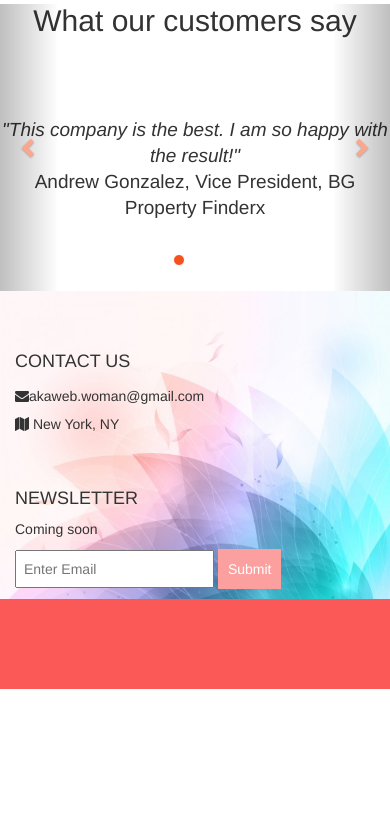
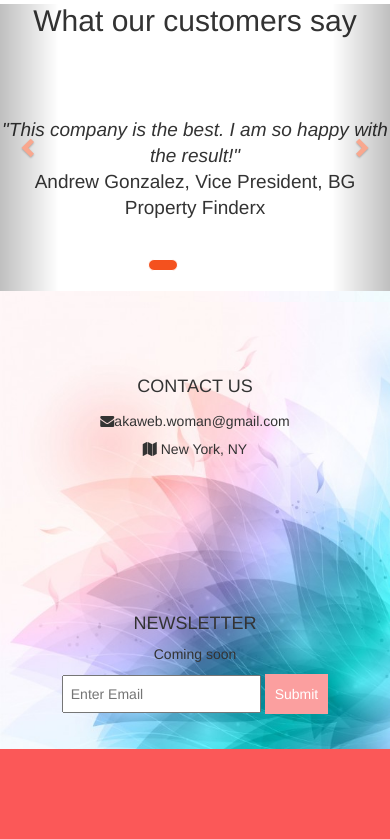
Before and after one commit to angeliqueb71/abbweb, a Rails app: page / in a window 390 px wide. Shown: the part 769-1608 px from the top of the page. Before the commit the page ends 1458 px from the top, so only its background shows below. Run offline with Rails 7, Linux system fonts and the light colour scheme; style sheets or scripts are compiled from the project's sources; some libraries are stand-ins or nearby versions.

Commit message:
fixing mobile respon & cleaning up design

```diff
--- a/app/assets/stylesheets/home.scss
+++ b/app/assets/stylesheets/home.scss
@@ -23,6 +23,42 @@
   .item span {
       font-style: normal;
   }
+
+  @keyframes slide {
+      0% {
+        opacity: 0;
+        transform: translateY(70%);
+      }
+      100% {
+        opacity: 1;
+        transform: translateY(0%);
+      }
+    }
+    @-webkit-keyframes slide {
+      0% {
+        opacity: 0;
+        -webkit-transform: translateY(70%);
+      }
+      100% {
+        opacity: 1;
+        -webkit-transform: translateY(0%);
+      }
+    }
+    @media screen and (max-width: 768px) {
+      .col-sm-4 {
+        text-align: center;
+        margin: 25px 0;
+      }
+      .btn-lg {
+          width: 100%;
+          margin-bottom: 35px;
+      }
+    }
+    @media screen and (max-width: 480px) {
+      .logo {
+          font-size: 150px;
+      }
+    }
 
 
 
@@ -1054,40 +1090,3 @@
     order: 1;
   }
 }
-
-
-// @keyframes slide {
-//     0% {
-//       opacity: 0;
-//       transform: translateY(70%);
-//     }
-//     100% {
-//       opacity: 1;
-//       transform: translateY(0%);
-//     }
-//   }
-//   @-webkit-keyframes slide {
-//     0% {
-//       opacity: 0;
-//       -webkit-transform: translateY(70%);
-//     }
-//     100% {
-//       opacity: 1;
-//       -webkit-transform: translateY(0%);
-//     }
-//   }
-//   @media screen and (max-width: 768px) {
-//     .col-sm-4 {
-//       text-align: center;
-//       margin: 25px 0;
-//     }
-//     .btn-lg {
-//         width: 100%;
-//         margin-bottom: 35px;
-//     }
-//   }
-//   @media screen and (max-width: 480px) {
-//     .logo {
-//         font-size: 150px;
-//     }
-//   }
--- a/app/views/layouts/application.html.erb
+++ b/app/views/layouts/application.html.erb
@@ -11,7 +11,7 @@
     <link rel="stylesheet" href="path/to/font-awesome/css/font-awesome.min.css">
 
     <!--  bootstrap-->
-    <!-- <link rel="stylesheet" href="https://maxcdn.bootstrapcdn.com/bootstrap/4.0.0-alpha.6/css/bootstrap.min.css" integrity="sha384-rwoIResjU2yc3z8GV/NPeZWAv56rSmLldC3R/AZzGRnGxQQKnKkoFVhFQhNUwEyJ" crossorigin="anonymous"> -->
+    <link rel="stylesheet" href="https://maxcdn.bootstrapcdn.com/bootstrap/4.0.0-alpha.6/css/bootstrap.min.css" integrity="sha384-rwoIResjU2yc3z8GV/NPeZWAv56rSmLldC3R/AZzGRnGxQQKnKkoFVhFQhNUwEyJ" crossorigin="anonymous">
 
   </head>
 
```
